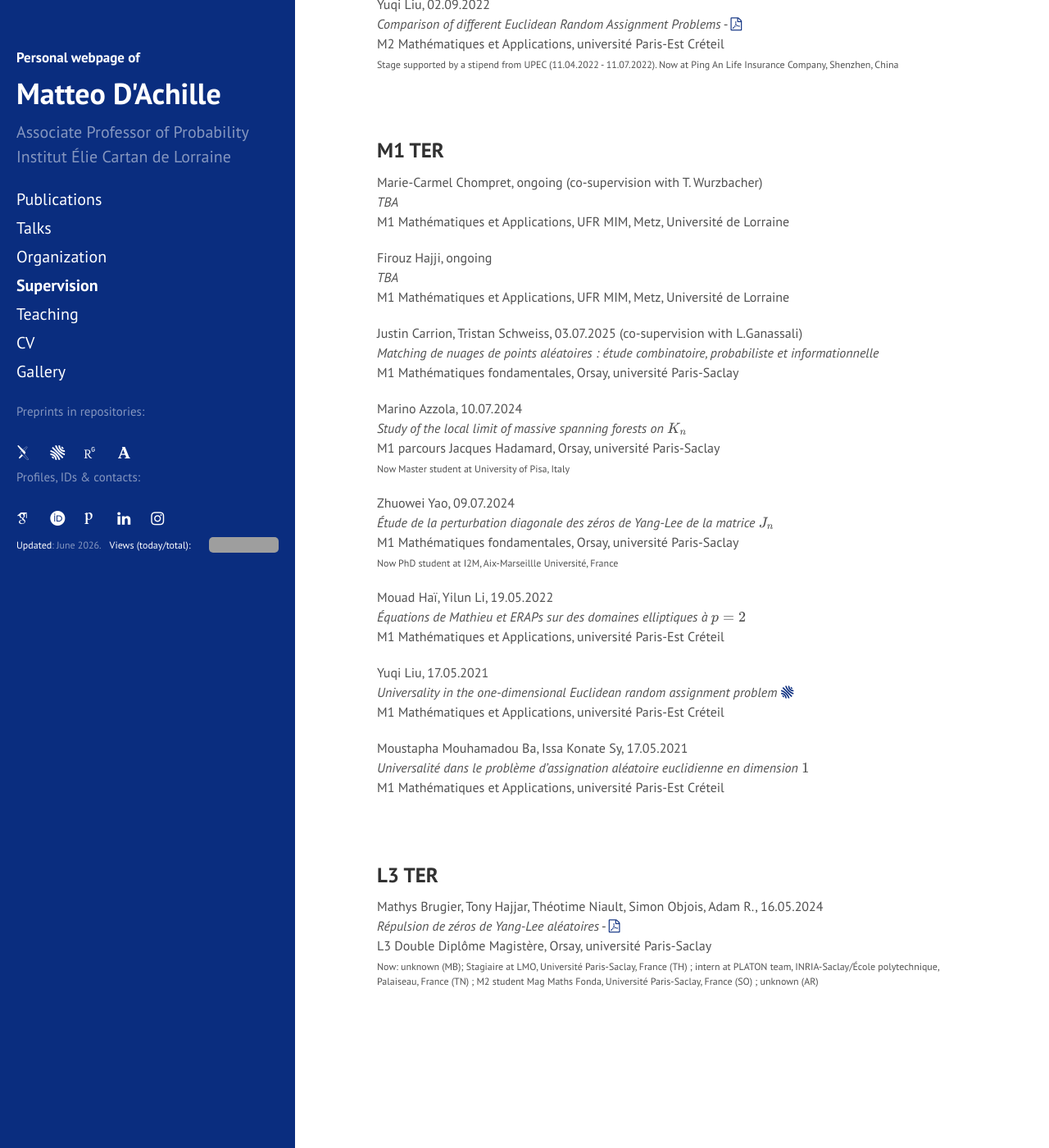
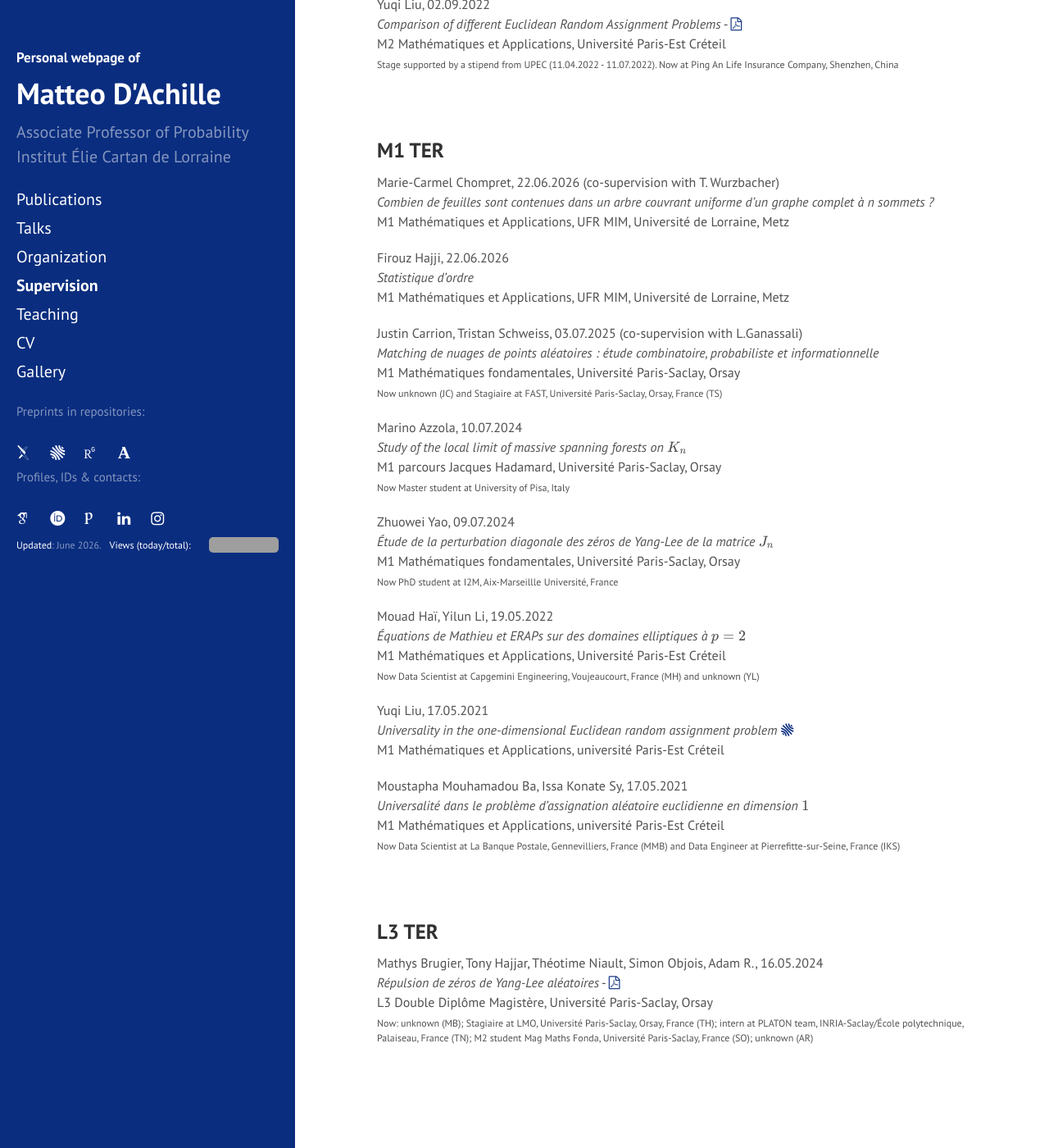
Before and after one commit to matteodachille/matteodachille.github.io, a Jekyll site: the page built from supervision.md, in a window 1280 px wide and 1400 px high, scrolled down 493 px. Shown: the whole window at 82% size. Built offline with Jekyll 4.4.1, drawn with Linux system fonts in a browser that asks for light colours; nearby versions of some CDN libraries; some web fonts are replaced; some of the changed text lies outside the part shown; grey boxes are pictures that could not be loaded.

Commit message:
Updated supervised students and fixed typos

```diff
--- a/supervision.md
+++ b/supervision.md
@@ -29,13 +29,13 @@ M2 Master’s programme for Mathematics, Friedrich Schiller University Jena, Ger
 acquisition_ - [<i class="fa fa-file-pdf-o" aria-hidden="true"></i>]({{ site.baseurl }}downloads/Quarck.pdf){:target="_blank"}<br/>
   M2 Mathématiques et Applications, Probabilités et Modèles Aléatoires, Sorbonne Université
   {: style="font-size: 16px" }
-  Stage supported by a grant from [CNES Toulouse](https://cnes.fr/en){:target="_blank"} (7.04.2025 - 7.10.2025). Now at
+  Stage supported by a grant from [CNES Toulouse](https://cnes.fr/en){:target="_blank"} (7.04.2025 - 7.10.2025). Now at unknown
   {: style="font-size: 12px; margin-top: -15px;" }
 
 
  Yuqi Liu, 02.09.2022 <br/>
   _Comparison of different Euclidean Random Assignment Problems_ - [<i class="fa fa-file-pdf-o" aria-hidden="true"></i>]({{ site.baseurl }}downloads/Liu.pdf){:target="_blank"}<br/>
-  M2 Mathématiques et Applications, université Paris-Est Créteil
+  M2 Mathématiques et Applications, Université Paris-Est Créteil
   {: style="font-size: 16px" }
   Stage supported by a stipend from UPEC (11.04.2022 - 11.07.2022). Now at Ping An Life Insurance Company, Shenzhen, China
   {: style="font-size: 12px; margin-top: -15px;" }
@@ -48,31 +48,33 @@ acquisition_ - [<i class="fa fa-file-pdf-o" aria-hidden="true"></i>]({{ site.bas
 
 {: .no_toc}
 
-Marie-Carmel Chompret, ongoing (co-supervision with T. Wurzbacher) <br/>
-  _TBA_ <br/>
-  M1 Mathématiques et Applications, UFR MIM, Metz, Université de Lorraine
+Marie-Carmel Chompret, 22.06.2026 (co-supervision with T. Wurzbacher) <br/>
+  _Combien de feuilles sont contenues dans un arbre couvrant uniforme d’un graphe complet à n sommets ?_ <br/>
+  M1 Mathématiques et Applications, UFR MIM, Université de Lorraine, Metz
   {: style="font-size: 16px" }
 
-Firouz Hajji, ongoing  <br/>
-  _TBA_ <br/>
-  M1 Mathématiques et Applications, UFR MIM, Metz, Université de Lorraine
+Firouz Hajji, 22.06.2026  <br/>
+  _Statistique d’ordre_ <br/>
+  M1 Mathématiques et Applications, UFR MIM,  Université de Lorraine, Metz
   {: style="font-size: 16px" }
 
 Justin Carrion, Tristan Schweiss, 03.07.2025 (co-supervision with L.Ganassali) <br/>
   _Matching de nuages de points aléatoires : étude combinatoire, probabiliste et informationnelle_ <br/>
-   M1 Mathématiques fondamentales, Orsay, université Paris-Saclay
+   M1 Mathématiques fondamentales, Université Paris-Saclay, Orsay
   {: style="font-size: 16px" }
+  Now unknown (JC) and Stagiaire at FAST, Université Paris-Saclay, Orsay, France (TS)
+  {: style="font-size: 12px; margin-top: -15px;" }
 
  Marino Azzola, 10.07.2024 <br/>
   _Study of the local limit of massive spanning forests on \\(K_n\\)_ <br/>
-   M1 parcours Jacques Hadamard, Orsay, université Paris-Saclay
+   M1 parcours Jacques Hadamard, Université Paris-Saclay, Orsay
   {: style="font-size: 16px" }
   Now Master student at University of Pisa, Italy
   {: style="font-size: 12px; margin-top: -15px;" }
 
  Zhuowei Yao, 09.07.2024  <br/>
   _Étude de la perturbation diagonale des zéros de Yang-Lee de la matrice \\( J_n \\)_ <br/>
-  M1 Mathématiques fondamentales, Orsay, université Paris-Saclay
+  M1 Mathématiques fondamentales, Université Paris-Saclay, Orsay
   {: style="font-size: 16px" }
   Now PhD student at I2M, Aix-Marseillle Université, France
  {: style="font-size: 12px; margin-top: -15px;" }
@@ -80,8 +82,10 @@ Justin Carrion, Tristan Schweiss, 03.07.2025 (co-supervision with L.Ganassali) <
 
  Mouad Haï, Yilun Li, 19.05.2022 <br/>
   _Équations de Mathieu et ERAPs sur des domaines elliptiques à \\(p = 2\\)_ <br/>
-  M1 Mathématiques et Applications, université Paris-Est Créteil <br/>
+  M1 Mathématiques et Applications, Université Paris-Est Créteil <br/>
   {: style="font-size: 16px" }
+  Now Data Scientist at Capgemini Engineering, Voujeaucourt, France (MH) and unknown (YL)
+ {: style="font-size: 12px; margin-top: -15px;" }
 
 
  Yuqi Liu, 17.05.2021 <br/>
@@ -93,6 +97,8 @@ Justin Carrion, Tristan Schweiss, 03.07.2025 (co-supervision with L.Ganassali) <
     _Universalité dans le problème d’assignation aléatoire euclidienne en dimension \\(1\\)_ <br/>
     M1 Mathématiques et Applications, université Paris-Est Créteil
   {: style="font-size: 16px" }
+  Now Data Scientist at La Banque Postale, Gennevilliers, France (MMB) and Data Engineer at Pierrefitte-sur-Seine, France (IKS)
+  {: style="font-size: 12px; margin-top: -15px;" }
 
   <br/>
 
@@ -106,7 +112,7 @@ Justin Carrion, Tristan Schweiss, 03.07.2025 (co-supervision with L.Ganassali) <
 
  Mathys Brugier, Tony Hajjar, Théotime Niault, Simon Objois, Adam R., 16.05.2024 <br/>
   _Répulsion de zéros de Yang-Lee aléatoires_ - [<i class="fa fa-file-pdf-o" aria-hidden="true"></i>]({{ site.baseurl }}downloads/BrujerHajjarNiaultObjoisRozentalis.pdf){:target="_blank"}<br/>
-  L3 Double Diplôme Magistère, Orsay, université Paris-Saclay
+  L3 Double Diplôme Magistère, Université Paris-Saclay, Orsay
   {: style="font-size: 16px" }
-  Now: unknown (MB); Stagiaire at LMO, Université Paris-Saclay, France (TH) ; intern at PLATON team, INRIA-Saclay/École polytechnique, Palaiseau, France (TN) ; M2 student Mag Maths Fonda, Université Paris-Saclay, France (SO) ; unknown (AR)
+  Now: unknown (MB); Stagiaire at LMO, Université Paris-Saclay, Orsay, France (TH); intern at PLATON team, INRIA-Saclay/École polytechnique, Palaiseau, France (TN); M2 student Mag Maths Fonda, Université Paris-Saclay, France (SO); unknown (AR)
  {: style="font-size: 12px; margin-top: -15px;" }
```
